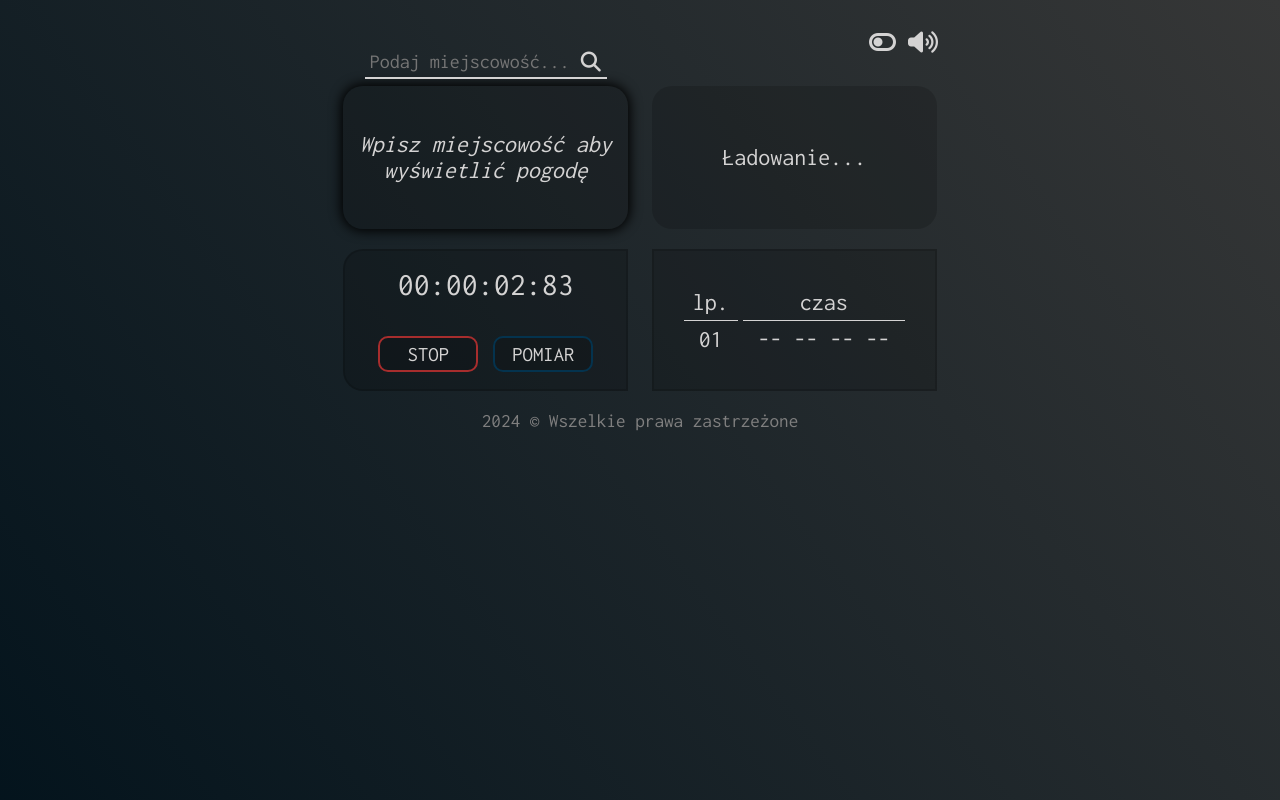
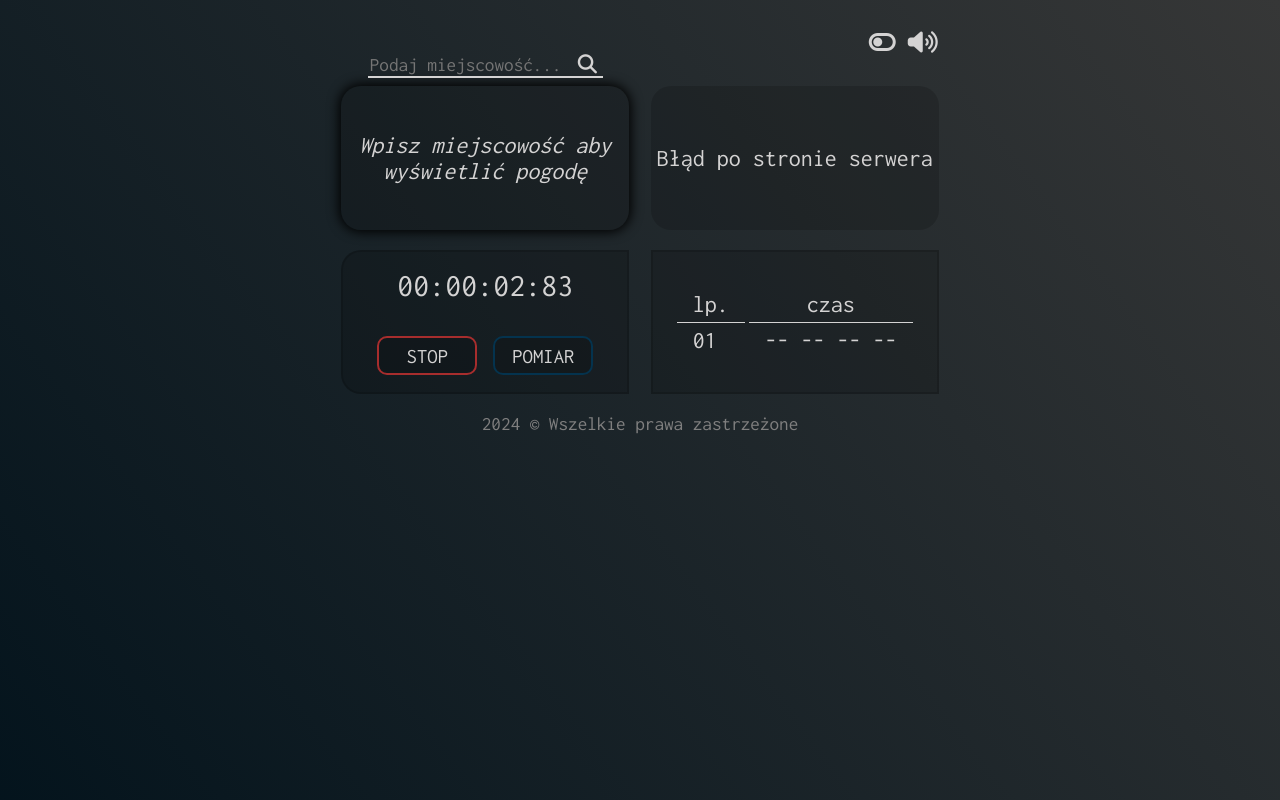
Before and after one commit to Marcos10PL/mini-apps, a plain HTML site: page index.html in a window 1280 px wide. Both pictures are taken after a click on the button "START". Drawn offline with Linux system fonts and the light colour scheme; no server answers.

Commit message:
technical fixes

```diff
--- a/css/main.css
+++ b/css/main.css
@@ -18,10 +18,10 @@
 body
 {
     text-align: center;
-    font-size: 24px;
+    font-size: 1.5rem;
     background-color: #1f1f1f;
     background: linear-gradient(233deg, #323333fa, #02121bfd);
-    margin-top: 30px;
+    margin-top: 1.875rem;
     color: var(--text);
 }
 
@@ -34,39 +34,39 @@ body.day
 
 header
 {
-    max-width: 600px;
-    margin: 0 auto 30px auto;
-    padding-right: 10px;
+    max-width: 37.5rem;
+    margin: 0 auto 1.875rem auto;
+    padding-right: .625rem;
     text-align: right;
 }
 
 header > i
 {
     cursor: pointer;
-    width: 27px;
+    width: 1.7rem;
     background: transparent;
 }
 
 header > i:hover
 {
-    filter: drop-shadow(0px 0px 8px #888);
+    filter: drop-shadow(0 0 8px #888);
 }
 
 main
 {
-    max-width: 600px;
+    max-width: 37.5rem;
     margin: auto;
     display: flex;
     justify-content: space-evenly;
     flex-wrap: wrap;
-    gap: 20px;
+    gap: 1.25rem;
 }
 
 main > div
 {
     background: var(--primary);
-    flex-basis: calc(50% - 20px);
-    min-width: 285px;
+    flex-basis: calc(50% - 1.25rem);
+    min-width: 18rem;
     box-sizing: border-box;
     aspect-ratio: 1 / .5;
     border-radius: 20px;
@@ -79,17 +79,17 @@ main > div
 
 footer
 {
-    margin-top: 20px;
+    margin-top: 1.25rem;
     font-size: 1.2rem;
     filter: brightness(0.6);
 }
 
-@media (width < 606px)
+@media (width < 39rem)
 {
     header
     {
         text-align: center;
-        padding-bottom: 30px;
+        padding-bottom: 1.875rem;
     }
 
     .stopwatch
--- a/css/stopwatch.css
+++ b/css/stopwatch.css
@@ -3,11 +3,11 @@
 .stopwatch
 {
     flex-direction: row;
-    column-gap: 15px;
+    column-gap: 1rem;
     font-size: 2rem;
     border-top-right-radius: 0;
     border-bottom-right-radius: 0;
-    border: 2px solid var(--primary);
+    border: .125rem solid var(--primary);
 }
 
 .stopwatch > div
@@ -18,12 +18,12 @@
 
 .stopwatch > button
 {
-    border: 2px solid var(--secondary);
+    border: .125rem solid var(--secondary);
     background-color: var(--primary);
     border-radius: 10px;
     font-size: 1.3rem;
-    padding: 5px;
-    width: 100px;
+    padding: .4rem;
+    width: 6.25rem;
     cursor: pointer;
     text-transform: uppercase;
     transition: filter .1s ease-in-out;
@@ -39,7 +39,7 @@
 
 .list
 {
-    border: 2px solid var(--primary);
+    border: .125rem solid var(--primary);
     overflow-y: scroll;
     border-radius: 0;
 }
@@ -52,23 +52,23 @@
 .list::-webkit-scrollbar-thumb
 {
     background-color: var(--primary);
-    border: 1px solid var(--secondary);
+    border: .1rem solid var(--secondary);
 }
 
 .list table
 {
     font-size: inherit;
-    border-spacing: 5px;
+    border-spacing: .3rem;
 }
 
 .list table > thead > tr:first-child > td
 {
-    border-bottom: 1px solid var(--text);
+    border-bottom: .1rem solid var(--text);
     text-align: center;
-    padding-bottom: 5px;
+    padding-bottom: .3rem;
 }
 
-.list table > tbody > tr > td
+.list table td
 {
-    padding: 0 15px;
+    padding: 0 1rem;
 }
--- a/css/weather.css
+++ b/css/weather.css
@@ -6,8 +6,8 @@
 
 .weather img
 {
-    height: 70px;
-    margin-top: -15px;
+    height: 5rem;
+    margin-top: -1rem;
 }
 
 .weather .cloud
@@ -17,18 +17,18 @@
 
 .search-bar
 {
+    position: absolute;
     display: flex;
     justify-content: center;
-    position: absolute;
-    top: -40px;
+    top: -2rem;
 }
 
 .search-bar button
 {
     border: none;
     background-color: transparent;
-    border-bottom: 2px solid var(--text);
-    font-size: 20px;
+    border-bottom: .125rem solid var(--text);
+    font-size: 1.2rem;
     cursor: pointer;
     color: inherit;
 }
@@ -37,9 +37,8 @@
 {
     outline: none;
     border: none;
-    border-bottom: 2px solid var(--text);
-    padding: 5px;
-    font-size: 20px;
+    border-bottom: .125rem solid var(--text);
+    font-size: 1.2rem;
     background-color: transparent;
     transition: padding .2s ease-in-out;
     color: inherit;
@@ -47,13 +46,13 @@
 
 .search-bar input:focus
 {
-    padding-bottom: 9px;
-    border-bottom: 2px solid #fff;
+    padding-bottom: .5rem;
+    border-bottom: .125rem solid #fff;
 }
 
 .search-bar input:focus + button
 {
-    border-bottom: 2px solid #fff;
+    border-bottom: .125rem solid #fff;
 }
 
 .search-bar input::-webkit-search-cancel-button
--- a/index.html
+++ b/index.html
@@ -6,8 +6,8 @@
     <meta http-equiv="X-UA-Compatible" content="IE=edge">
     <meta name="viewport" content="width=device-width, initial-scale=1.0">
     <meta name="author" content="Marek Kramarczyk">
-    <meta http-equiv="Content-Security-Policy" content="upgrade-insecure-requests">
-    <title>Stoper</title>
+    <!-- <meta http-equiv="Content-Security-Policy" content="upgrade-insecure-requests"> -->
+    <title>Mini aplikacje</title>
 
     <script src="https://kit.fontawesome.com/9e75794b11.js" crossorigin="anonymous"></script>
     <link rel="stylesheet" href="./css/main.css">
--- a/js/clock.js
+++ b/js/clock.js
@@ -2,17 +2,15 @@
 {
     const time = document.querySelector(".time");
     const date = document.querySelector(".date");
-    const APIurl = "http://worldtimeapi.org/api/ip";
+    const APIurl = "https://worldtimeapi.org/api/ip";
 
-    const getCurrentTimeAndDate = APIurl =>
+    async function getCurrentTimeAndDate()
     {
+      try
+      {
+          const response = await fetch(APIurl);
+          const data = await response.json();
 
-        setInterval(() =>
-        {
-            fetch(APIurl)
-            .then(response => response.json())
-            .then(data =>
-            {
           const currentTimeAndDate = new Date(data.utc_datetime);
           const hours = currentTimeAndDate.getHours();
           const minutes = currentTimeAndDate.getMinutes();
@@ -20,13 +18,17 @@
           const month = currentTimeAndDate.getMonth() + 1;
           const year = currentTimeAndDate.getFullYear();
 
+          if (isNaN(hours) || isNaN(minutes) || isNaN(day) || isNaN(month) || isNaN(year))
+              throw new Error('Błąd przy pobieraniu danych');
+
           time.textContent = `${hours < 10 ? '0'+hours : hours}:${minutes < 10 ? '0'+minutes : minutes}`;
           date.textContent = `${day < 10 ? '0'+day : day}.${month < 10 ? '0'+month : month}.${year}`;
-
-                isNaN(hours || minutes || day || month || year) ? time.parentElement.textContent = "Błąd po stronie serwera" : '';
-            })
-            .catch(error => console.error('Błąd', error));
-        }, 1000);
+      }
+      catch (error)
+      {
+          // console.error('Błąd', error);
+          time.parentElement.textContent = "Błąd po stronie serwera";
+      }
     }
 
     document.addEventListener('DOMContentLoaded', () => getCurrentTimeAndDate(APIurl));
--- a/js/stopwatch.js
+++ b/js/stopwatch.js
@@ -23,22 +23,22 @@
     const wooshA = new Audio('./sounds/woosh.wav');
     const clockA = new Audio('./sounds/clock.wav');
 
-   startButton.addEventListener('click', () =>
-   {
-        if (music) wooshA.play();
+    startButton.addEventListener('click', () =>
+    {
+        music && wooshA.play();
 
         if(!start)
         {
             startButton.style.borderColor = '#a72d2d';
-            startButton.innerHTML = 'stop';
-            resetButton.innerHTML = 'pomiar';
+            startButton.textContent = 'stop';
+            resetButton.textContent = 'pomiar';
             resetButton.style.pointerEvents = 'auto';
         }
         else
         {
             startButton.style.borderColor = '#F08080';
-            startButton.innerHTML = 'wznów';
-            resetButton.innerHTML = 'resetuj';
+            startButton.textContent = 'wznów';
+            resetButton.textContent = 'resetuj';
         }
 
         start = !start;
@@ -47,10 +47,11 @@
 
     const counter = ms =>
     {
-        if (start) {
+        if (start)
+        {
             ms++;
 
-            if (music) clockA.play();
+            music && clockA.play();
 
             if (ms === 99)
             {
@@ -82,7 +83,7 @@
                 `${hours < 10 ? '0' + hours : hours}:${minutes < 10 ? '0' + minutes : minutes}:${seconds < 10 ? '0' + seconds : seconds}:${ms < 10 ? '0' + ms : ms}`;
 
             miliseconds = ms;
-            stopwatch.innerHTML = time;
+            stopwatch.textContent = time;
 
             setTimeout(() => counter(ms), 10);
         }
@@ -90,11 +91,13 @@
 
     resetButton.addEventListener('click', () =>
     {
-        if (music) clickA.play();
+        music && clickA.play();
 
         if (start)
         {
-            if(nr === 0) tbody.innerHTML = "";
+            if(nr === 0)
+              tbody.innerHTML = "";
+
             if(nr > 2)
             {
                 pixels += 31;
@@ -118,10 +121,10 @@
             hours = 0;
             nr = 0;
 
-            stopwatch.innerHTML = '00:00:00:00';
-            startButton.innerHTML = 'start';
+            stopwatch.textContent = '00:00:00:00';
+            startButton.textContent = 'start';
             startButton.style.borderColor = 'var(--secondary)';
-            resetButton.innerHTML = 'pomiar';
+            resetButton.textContent = 'pomiar';
             resetButton.style.pointerEvents = 'none';
             tbody.innerHTML = `<tr><td>01</td><td>-- -- -- --</td></tr>`;
             table.style.marginTop = '0px';
```
Lines whose indentation alone changed are shown as unchanged.
